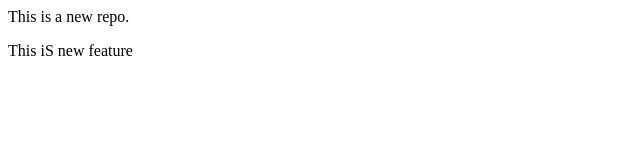
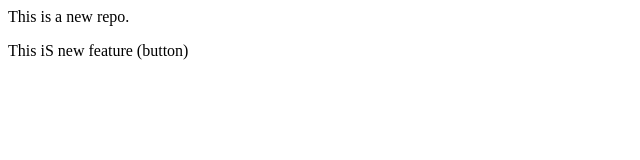
Before and after one commit to GurjeetSingh-Hub/Localrepo, a plain HTML site: page index.html in a window 1280 px wide. Shown: the full height of the page, 0-640 px from the left. Drawn offline with Linux system fonts and the light colour scheme.

Commit message:
Add button

```diff
--- a/index.html
+++ b/index.html
@@ -1,2 +1,2 @@
 <p>This is a new repo.</p>
-<P>This iS new feature </P>
+<P>This iS new feature (button) </P>
```
